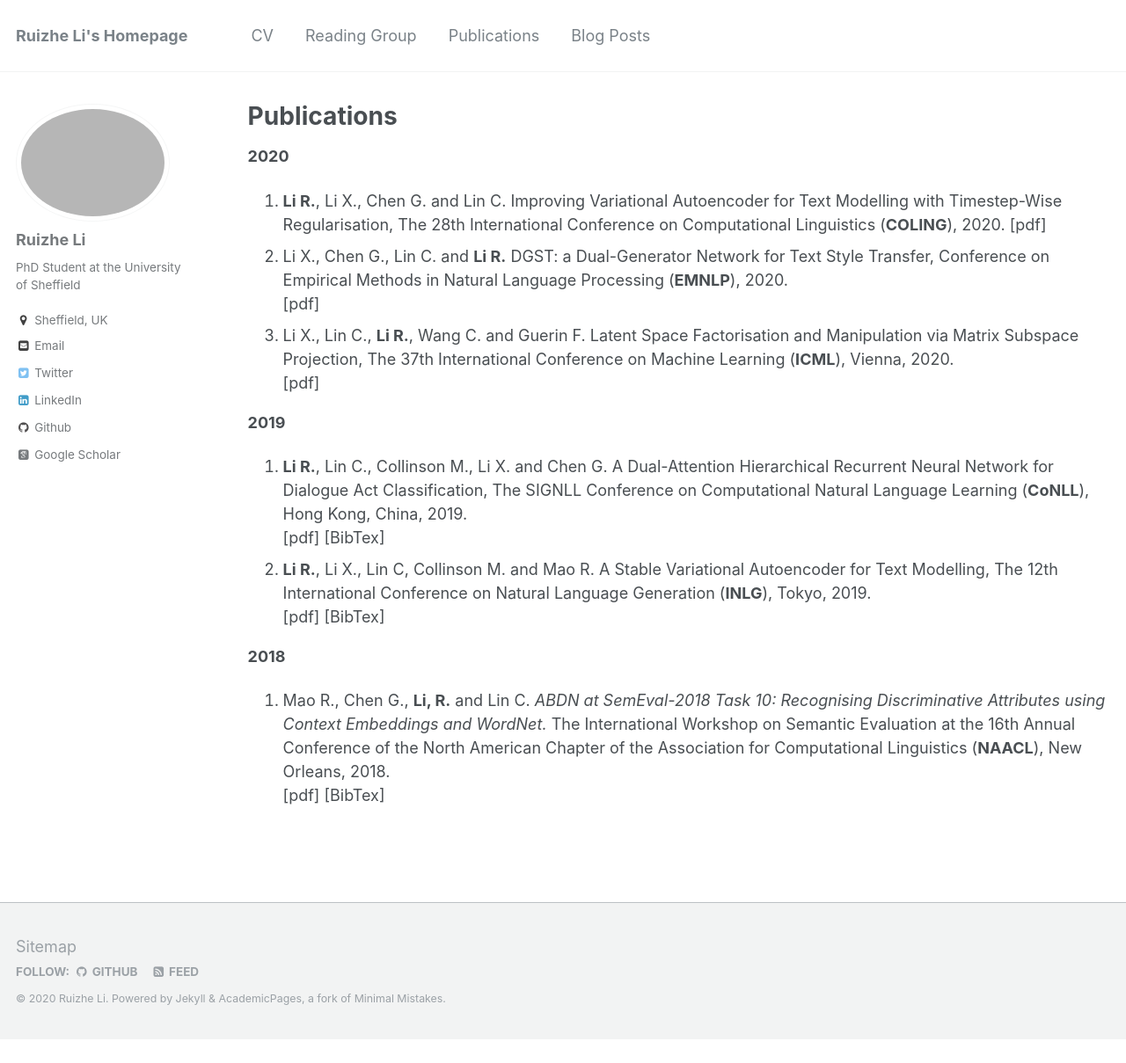
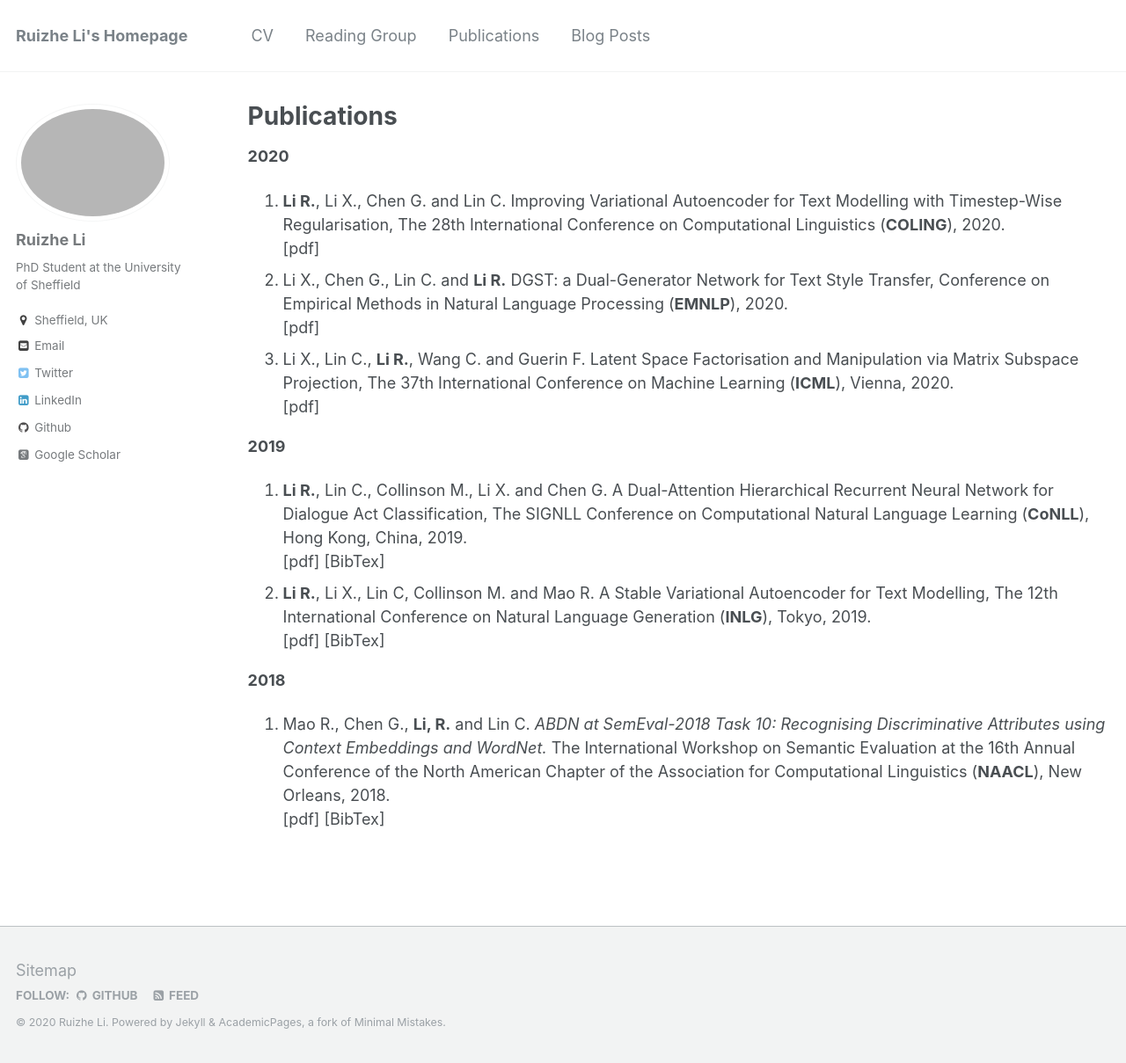
Before and after one commit to ruizheliUOA/ruizheliUOA.github.io, a Jekyll site: the page built from _pages/publications.md, in a window 1280 px wide and 1209 px high. Shown: the whole window at 88% size. Built offline with Jekyll 4.4.1, drawn with Linux system fonts in a browser that asks for light colours; some web fonts are replaced.

```diff
--- a/_pages/publications.md
+++ b/_pages/publications.md
@@ -12,7 +12,7 @@ author_profile: true
 {% include base_path %}
 
 **2020**
-1. **Li R.**, Li X., Chen G. and Lin C. Improving Variational Autoencoder for Text Modelling with Timestep-Wise Regularisation, The 28th International Conference on Computational Linguistics (**COLING**), 2020.
+1. **Li R.**, Li X., Chen G. and Lin C. Improving Variational Autoencoder for Text Modelling with Timestep-Wise Regularisation, The 28th International Conference on Computational Linguistics (**COLING**), 2020.<br />
 [\[pdf\]](https://arxiv.org/pdf/2011.01136.pdf)<br />
 2. Li X., Chen G., Lin C. and **Li R.** DGST: a Dual-Generator Network for Text Style Transfer, Conference on Empirical Methods in Natural Language Processing (**EMNLP**), 2020.<br/>
 [\[pdf\]](https://arxiv.org/pdf/2010.14557.pdf)<br />
```
